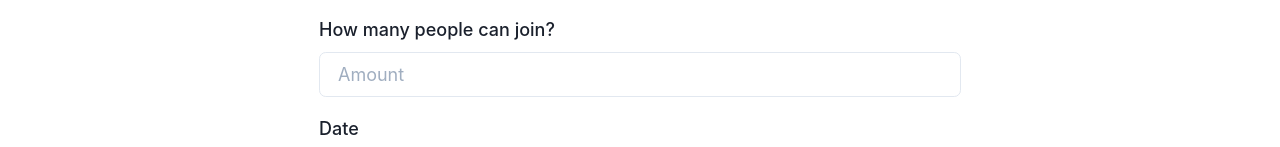
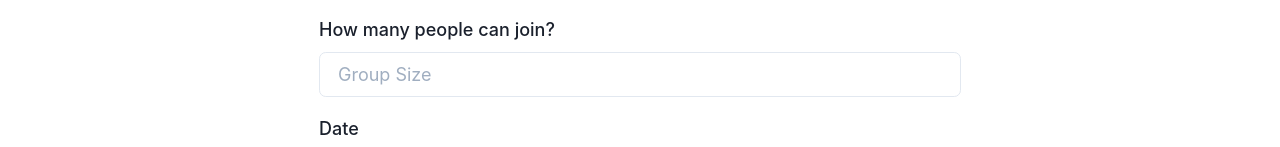
Before and after one commit to christopherdegroot/Sportr, a Next.js app: page /create-event in a window 1280 px wide. Shown: the part 227-374 px from the top of the page. Built offline with nearby package versions, Linux system fonts and the light colour scheme.

Commit message:
add input for how many people can join an event

```diff
--- a/components/CreateEvent.js
+++ b/components/CreateEvent.js
@@ -65,7 +65,7 @@ const Details = () => {
               <FormLabel>Event Name </FormLabel>
               <Input placeholder="First Name" />
               <FormLabel pt={4}>How many people can join?</FormLabel>
-              <Input placeholder="Amount" />
+              <Input placeholder="Group Size" />
             </FormControl>
             <GridItem mt="4" colSpan={2}>
               <FormLabel>Date</FormLabel>
```
